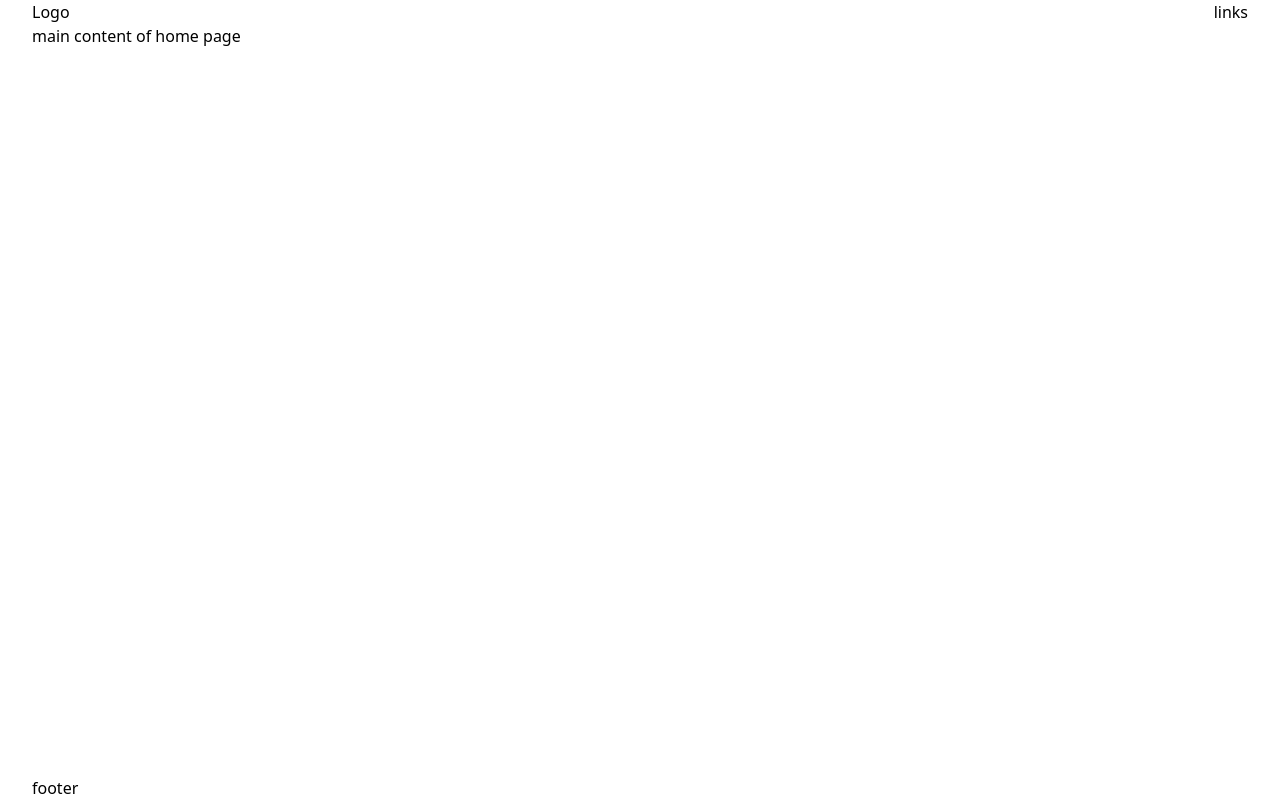
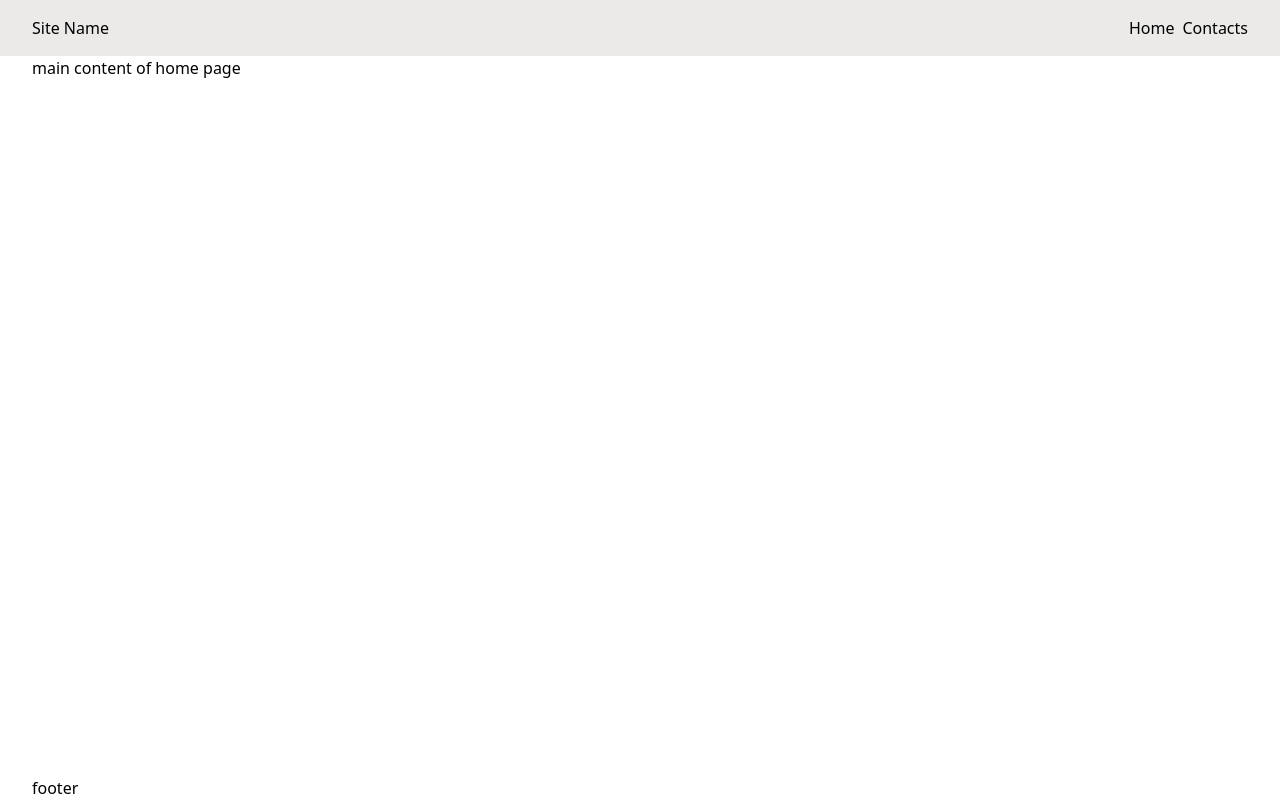
Before and after one commit to fondunn/framer-landing, a Next.js app: page / in a window 1280 px wide. Built offline with nearby package versions, Linux system fonts and the light colour scheme.

Commit message:
+ config file, + nav list, upd header

```diff
--- /dev/null
+++ b/src/@types/type.d.ts
@@ -0,0 +1,4 @@
+interface NavLink {
+  label: string;
+  href: string;
+}
--- a/src/components/Header/index.tsx
+++ b/src/components/Header/index.tsx
@@ -1,10 +1,17 @@
 import { FC } from "react";
+import NavList from "@/components/NavList";
+import { SITE_NAME } from "@/config";
+import Link from "next/link";
 
 const Header: FC = () => {
   return (
-    <header className="container sticky top-0 mx-auto flex max-w-screen-2xl justify-between px-1 md:px-2 lg:px-4 xl:px-8">
-      <div>Logo</div>
-      <div>links</div>
+    <header className="container sticky top-0 mx-auto flex max-w-screen-2xl justify-between bg-stone-200/80 px-1 py-2 md:px-2 md:py-4 lg:px-4 xl:px-8">
+      <div>
+        <Link href="/">{SITE_NAME}</Link>
+      </div>
+      <div className="flex gap-2">
+        <NavList />
+      </div>
     </header>
   );
 };
--- /dev/null
+++ b/src/components/NavList/index.tsx
@@ -0,0 +1,13 @@
+import { FC } from "react";
+import { NAV_LINKS } from "@/config";
+import Link from "next/link";
+
+const NavList: FC = () => {
+  return NAV_LINKS.map(({ label, href }, idx: number) => (
+    <Link key={`${label}-${idx}`} href={href}>
+      {label}
+    </Link>
+  ));
+};
+
+export default NavList;
--- /dev/null
+++ b/src/config/index.ts
@@ -0,0 +1,11 @@
+export const SITE_NAME = "Site Name";
+export const NAV_LINKS: NavLink[] = [
+  {
+    label: "Home",
+    href: "/",
+  },
+  {
+    label: "Contacts",
+    href: "/",
+  },
+];
```
